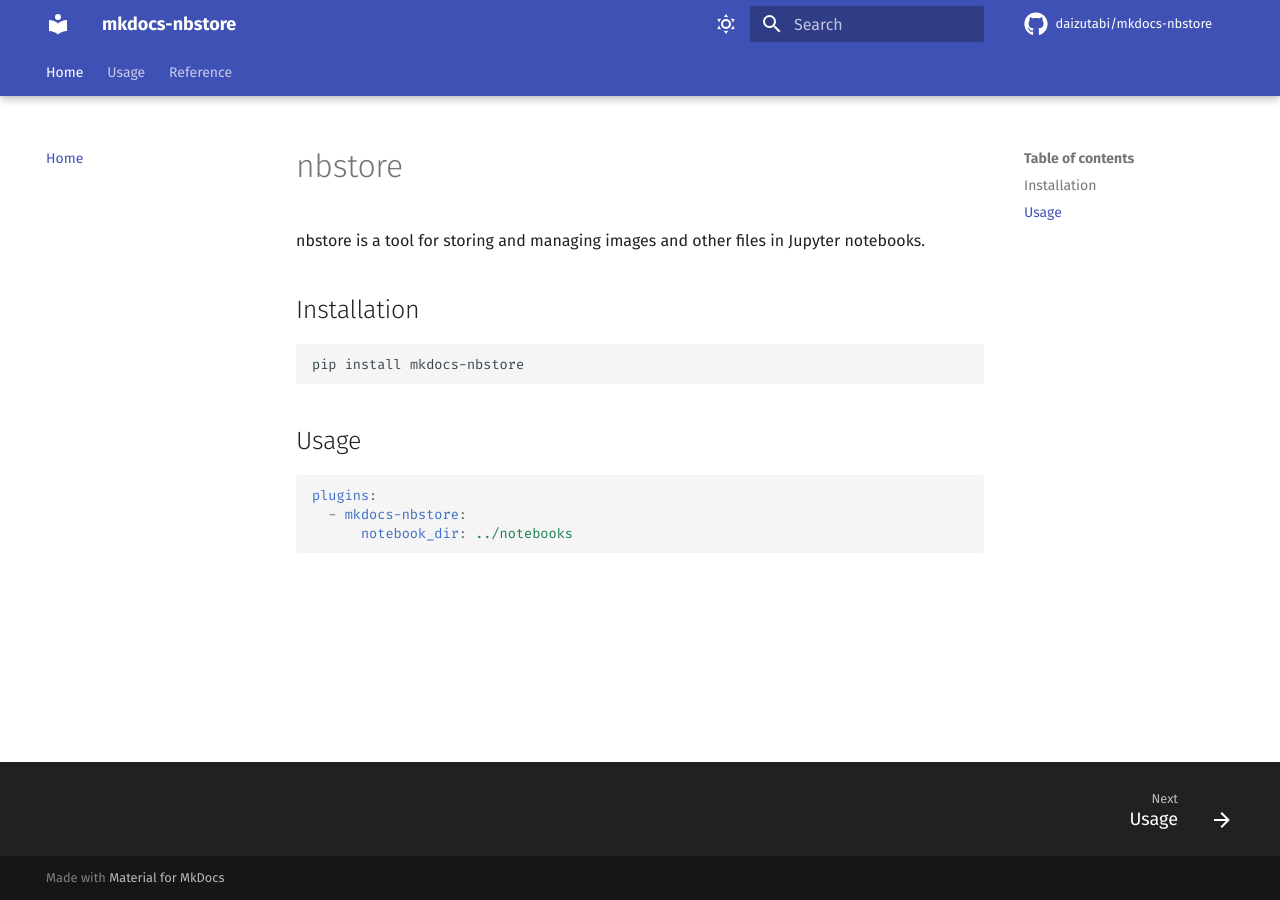
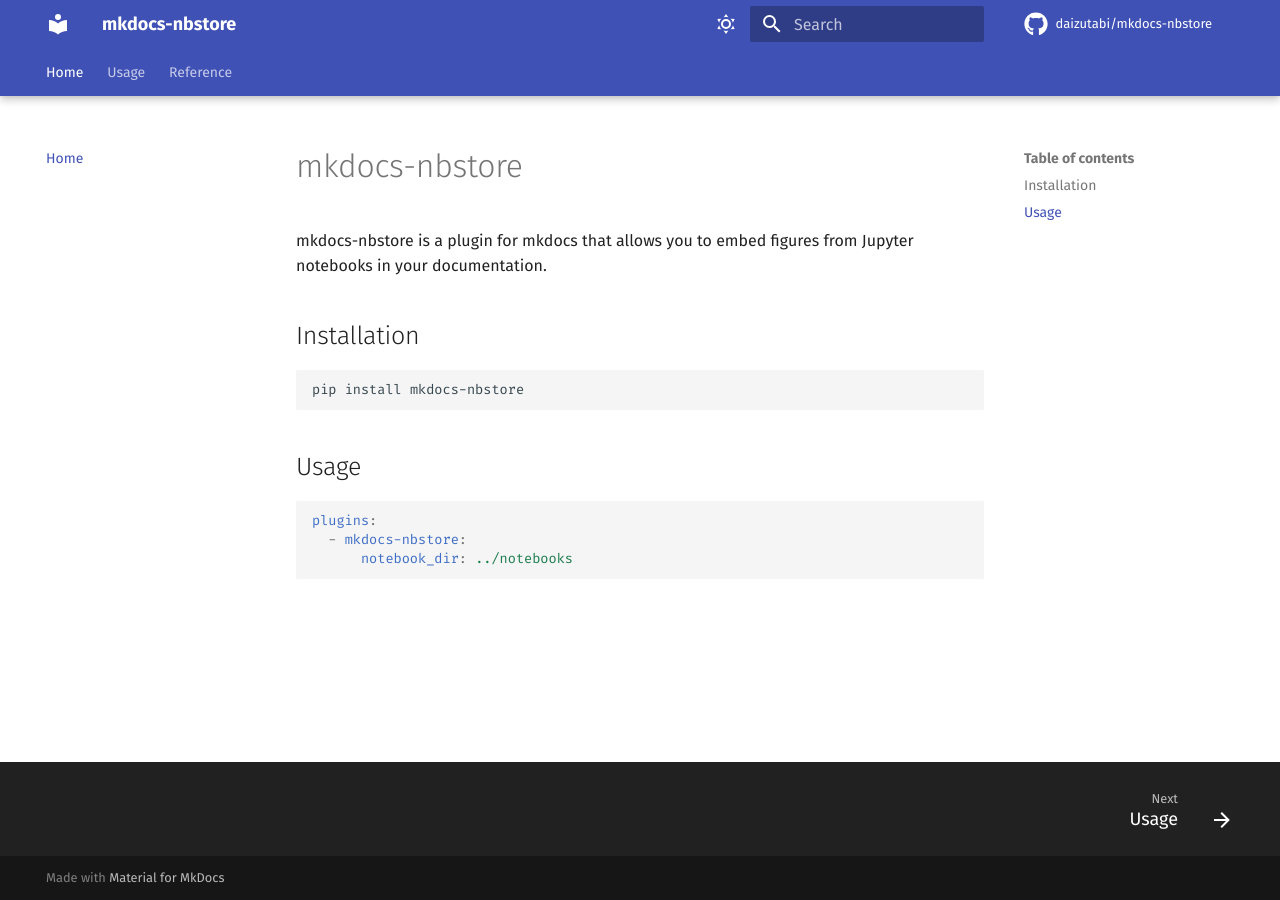
Before and after one commit to daizutabi/mkdocs-nbstore, an MkDocs documentation site: the page built from docs/index.md, in a window 1280 px wide. Built offline with MkDocs 1.6.1 and Material for MkDocs 9.7.7, drawn with Linux system fonts in a browser that asks for light colours; comment, search, counter and statistics services are not loaded.

Commit message:
Update documentation to reflect new project name and description for mkdocs-nbstore

```diff
--- a/docs/index.md
+++ b/docs/index.md
@@ -1,6 +1,7 @@
-# nbstore
+# mkdocs-nbstore
 
-nbstore is a tool for storing and managing images and other files in Jupyter notebooks.
+mkdocs-nbstore is a plugin for mkdocs that allows you
+to embed figures from Jupyter notebooks in your documentation.
 
 ## Installation
 
```
